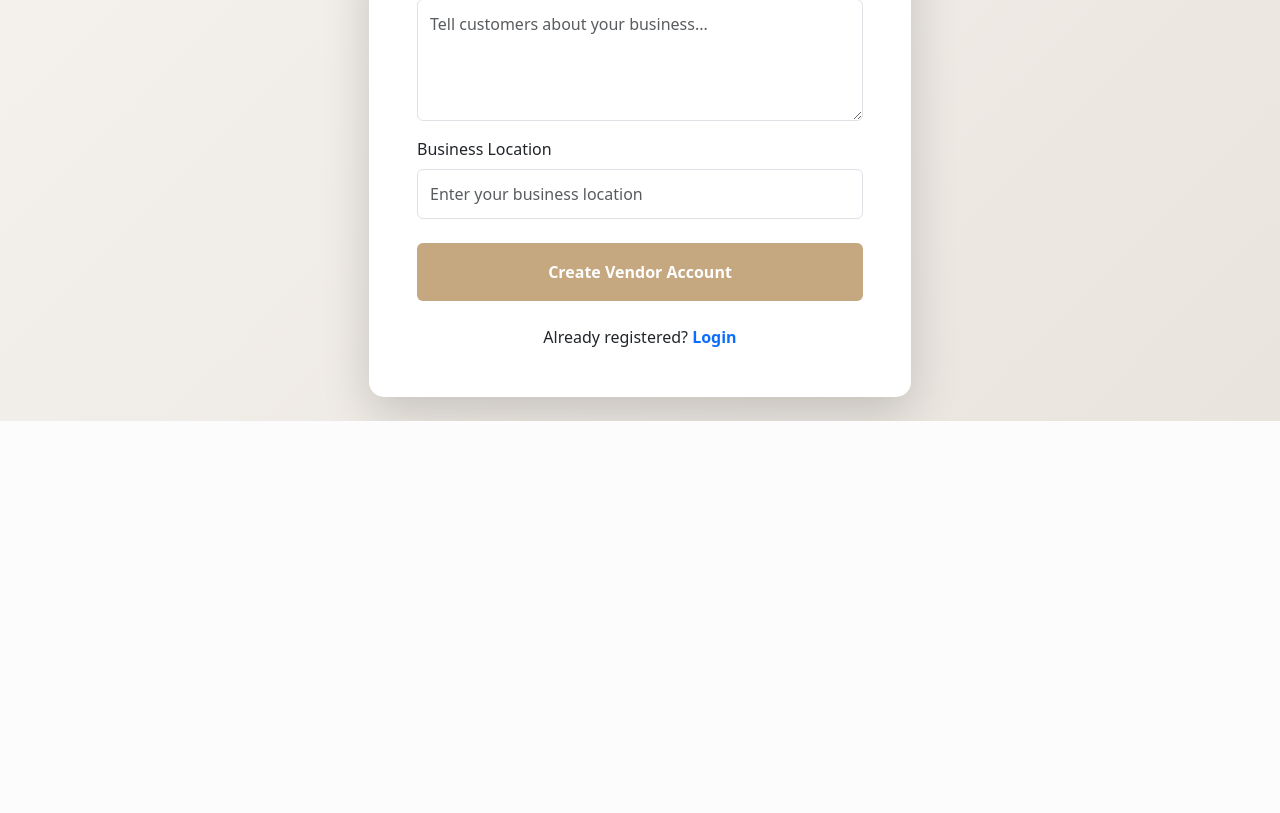
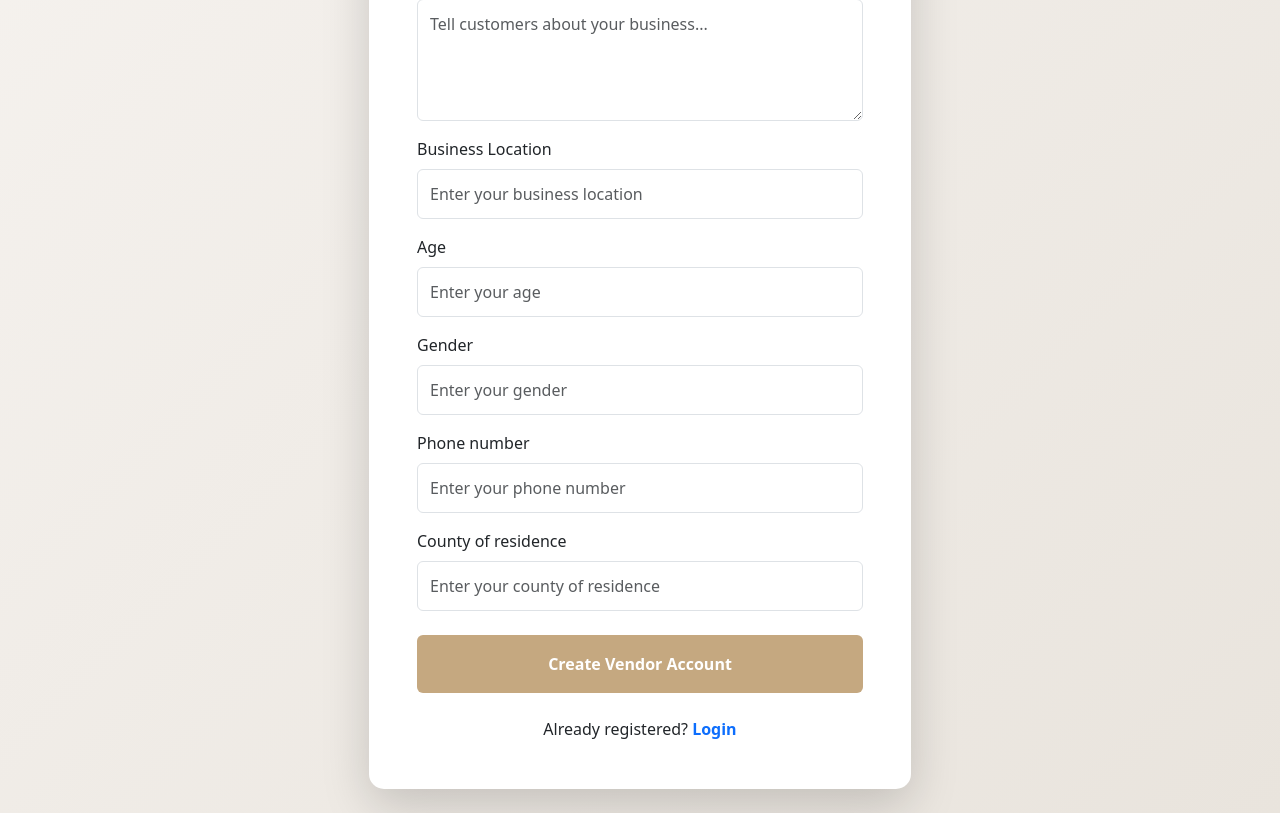
Before and after one commit to godwinumosen/idoin, a Django app: page /signup/ in a window 1280 px wide. Shown: the part 653-1466 px from the top of the page. Before the commit the page ends 1074 px from the top, so only its background shows below. Run offline with Django 5.2, Linux system fonts and the light colour scheme.

Commit message:
new Update of the old code

```diff
--- a/accounts/forms.py
+++ b/accounts/forms.py
@@ -28,6 +28,39 @@ class VendorSignupForm(UserCreationForm):
         })
     )
 
+    # ✅ NEW FIELDS
+    age = forms.IntegerField(
+        required=False,
+        widget=forms.NumberInput(attrs={
+            "class": "form-control",
+            "placeholder": "Enter your age"
+        })
+    )
+
+    gender = forms.CharField(
+        required=False,
+        widget=forms.TextInput(attrs={
+            "class": "form-control",
+            "placeholder": "Enter your gender"
+        })
+    )
+
+    phone_number = forms.CharField(
+        required=False,
+        widget=forms.TextInput(attrs={
+            "class": "form-control",
+            "placeholder": "Enter your phone number"
+        })
+    )
+
+    county_of_residence = forms.CharField(
+        required=False,
+        widget=forms.TextInput(attrs={
+            "class": "form-control",
+            "placeholder": "Enter your county of residence"
+        })
+    )
+
     class Meta:
         model = User
         fields = [
@@ -35,9 +68,6 @@ class VendorSignupForm(UserCreationForm):
             "email",
             "password1",
             "password2",
-            "business_name",
-            "bio",
-            "location",
         ]
 
         widgets = {
@@ -54,7 +84,6 @@ class VendorSignupForm(UserCreationForm):
     def __init__(self, *args, **kwargs):
         super().__init__(*args, **kwargs)
 
-        # Add Bootstrap classes to password fields
         self.fields["password1"].widget.attrs.update({
             "class": "form-control",
             "placeholder": "Create password"
@@ -65,7 +94,6 @@ class VendorSignupForm(UserCreationForm):
             "placeholder": "Confirm password"
         })
 
-        # Optional: Improve labels
         self.fields["business_name"].label = "Business Name"
         self.fields["bio"].label = "Business Description"
         self.fields["location"].label = "Business Location"
@@ -73,6 +101,7 @@ class VendorSignupForm(UserCreationForm):
     def save(self, commit=True):
         user = super().save(commit=False)
         user.is_vendor = True
+
         if commit:
             user.save()
             VendorProfile.objects.create(
@@ -80,14 +109,28 @@ class VendorSignupForm(UserCreationForm):
                 business_name=self.cleaned_data["business_name"],
                 bio=self.cleaned_data["bio"],
                 location=self.cleaned_data["location"],
+                age=self.cleaned_data["age"],
+                gender=self.cleaned_data["gender"],
+                phone_number=self.cleaned_data["phone_number"],
+                county_of_residence=self.cleaned_data["county_of_residence"],
             )
+
         return user
 
 
 class VendorProfileForm(forms.ModelForm):
     class Meta:
         model = VendorProfile
-        fields = ["business_name", "bio", "location", "profile_image"]
+        fields = [
+            "business_name",
+            "bio",
+            "location",
+            "age",
+            "gender",
+            "phone_number",
+            "county_of_residence",
+            "profile_image"
+        ]
 
         widgets = {
             "business_name": forms.TextInput(attrs={
@@ -103,6 +146,22 @@ class VendorProfileForm(forms.ModelForm):
                 "class": "form-control",
                 "placeholder": "Update location"
             }),
+            "age": forms.NumberInput(attrs={
+                "class": "form-control",
+                "placeholder": "Update age"
+            }),
+            "gender": forms.TextInput(attrs={
+                "class": "form-control",
+                "placeholder": "Update gender"
+            }),
+            "phone_number": forms.TextInput(attrs={
+                "class": "form-control",
+                "placeholder": "Update phone number"
+            }),
+            "county_of_residence": forms.TextInput(attrs={
+                "class": "form-control",
+                "placeholder": "Update county of residence"
+            }),
             "profile_image": forms.FileInput(attrs={
                 "class": "form-control"
             }),
--- a/accounts/models.py
+++ b/accounts/models.py
@@ -24,9 +24,17 @@ class VendorProfile(models.Model):
         on_delete=models.CASCADE,
         related_name="vendorprofile"
     )
+
     business_name = models.CharField(max_length=255)
     bio = models.TextField()
     location = models.CharField(max_length=255)
+
+    # ✅ NEW FIELDS
+    age = models.PositiveIntegerField(null=True, blank=True)
+    gender = models.CharField(max_length=20, null=True, blank=True)
+    phone_number = models.CharField(max_length=20, null=True, blank=True)
+    county_of_residence = models.CharField(max_length=100, null=True, blank=True)
+
     profile_image = models.ImageField(
         upload_to="vendor_profiles/",
         null=True,
--- a/templates/base.html
+++ b/templates/base.html
@@ -73,8 +73,9 @@
             <li><a href="{% url 'home' %}" class="active">Home</a></li>
             <li><a href="{% url 'about' %}">About Us</a></li>
             <li><a href="{% url 'directory' %}">Directory</a></li>
+            <li><a href="{% url 'dashboard' %}">Dashboard</a></li>
             <li><a href="doctors.html">Blog</a></li>
-            <li><a href="{% url 'directory' %}">Contact</a></li>
+            <li><a href="">Contact</a></li>
             <li class="dropdown"><a href="#"><span>Vendor</span> <i class="bi bi-chevron-down toggle-dropdown"></i></a>
               <ul>
                 {% if user.is_authenticated %}
```
Also changed, not shown: accounts/migrations/0005_vendorprofile_age_vendorprofile_county_of_residence_and_more.py (added), db.sqlite3.
